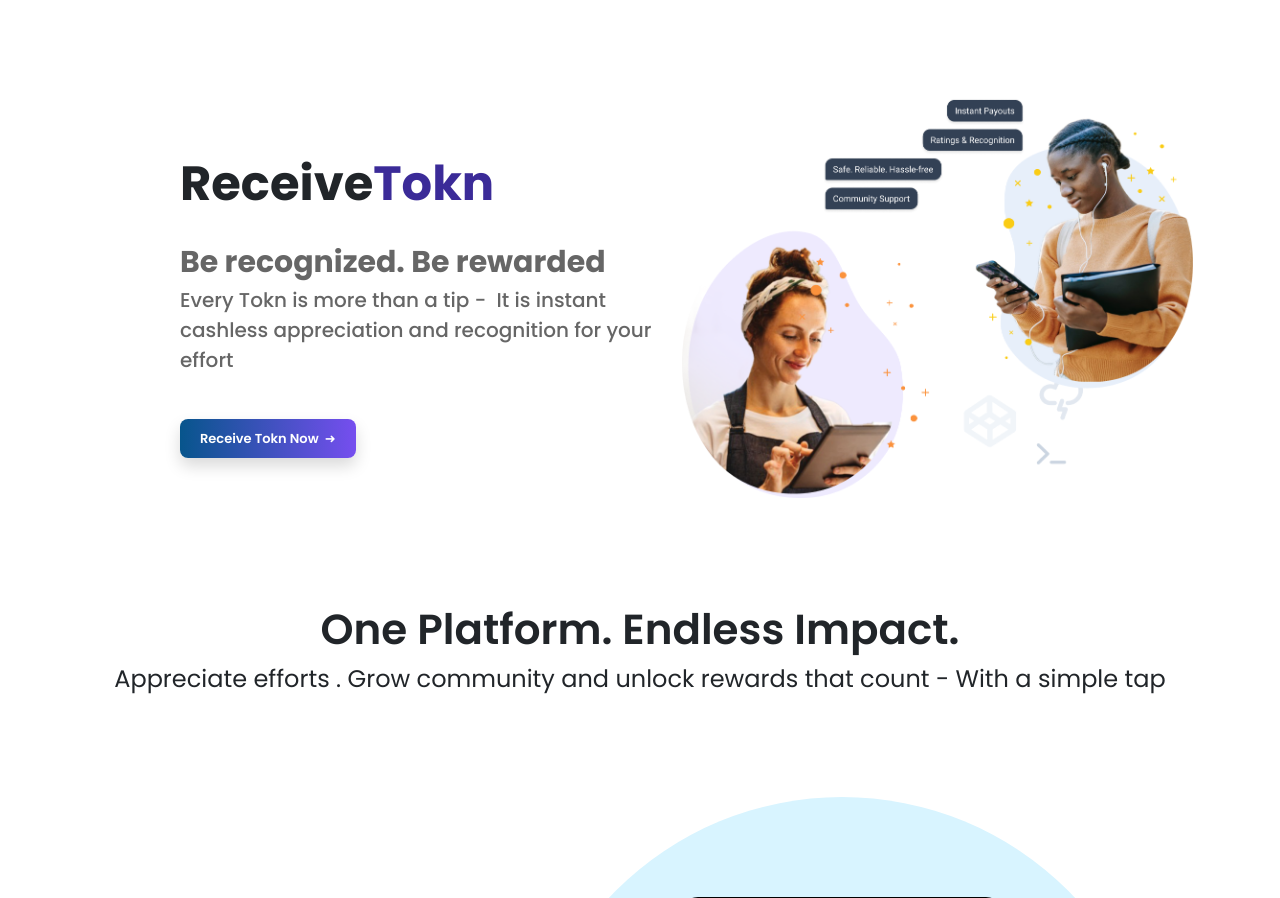
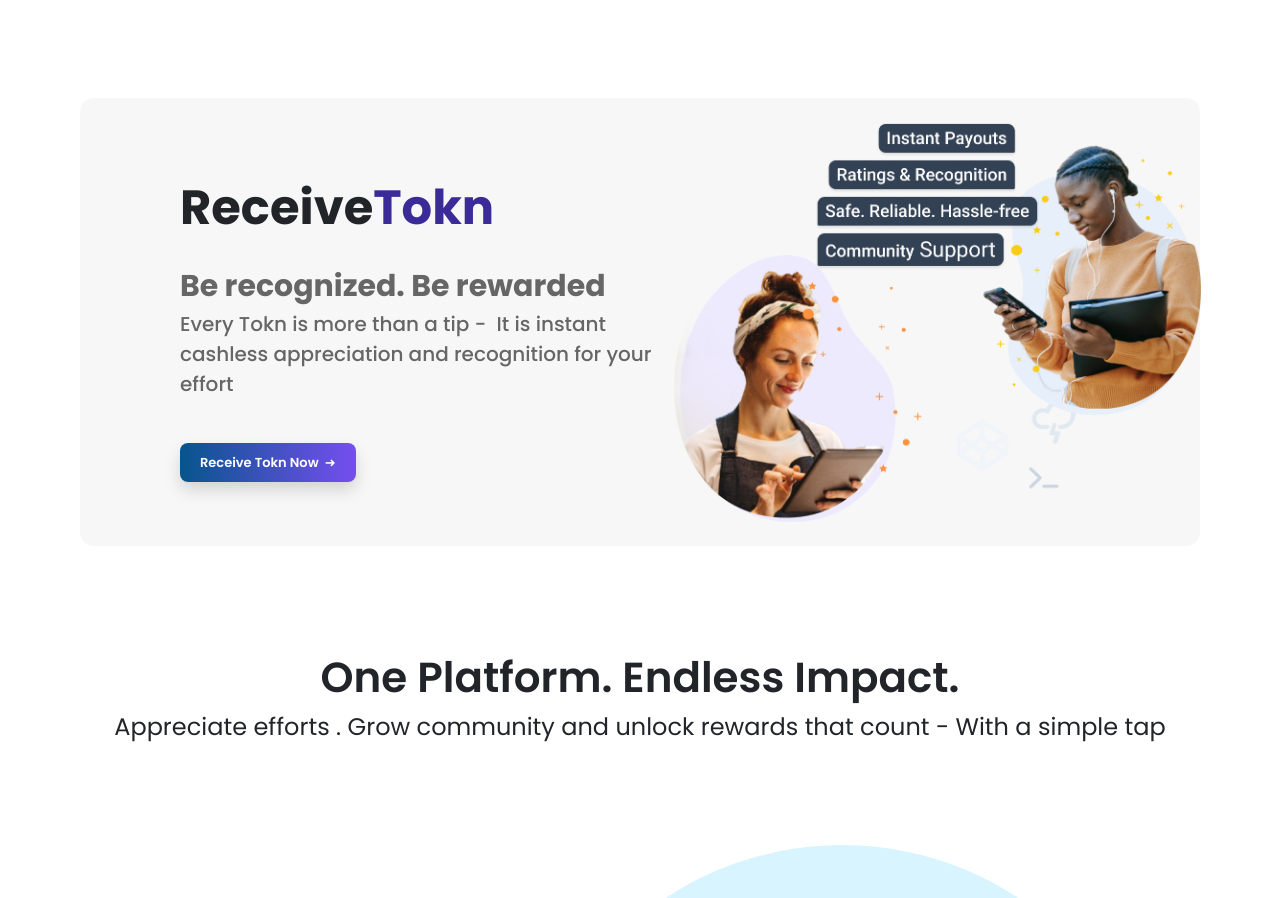
Before and after one commit to JERINSAN/tokn, a React (Create React App) app: page / in a window 1280 px wide. Shown: the part 3822-4720 px from the top of the page. Built offline with nearby package versions, Linux system fonts and the light colour scheme.

Commit message:
2 Sections correction

```diff
--- a/src/Components/ReceiveTokn.js
+++ b/src/Components/ReceiveTokn.js
@@ -12,7 +12,7 @@
         });
       }, []);
 return(<>
-    <div className='send-tokn-wrap' data-aos="fade-up" style={{backgroundColor:"transparent"}}>
+    <div className='send-tokn-wrap py-4' data-aos="fade-up" style={{backgroundColor:"#D9D9D938"}}>
 
         <div className='send-tokn-part-2'>
             <div className='send-tokn-titel'>
```
Also changed, not shown: src/Assets/img/ReceiveTokn.png, src/Assets/img/SendTokn.png.
